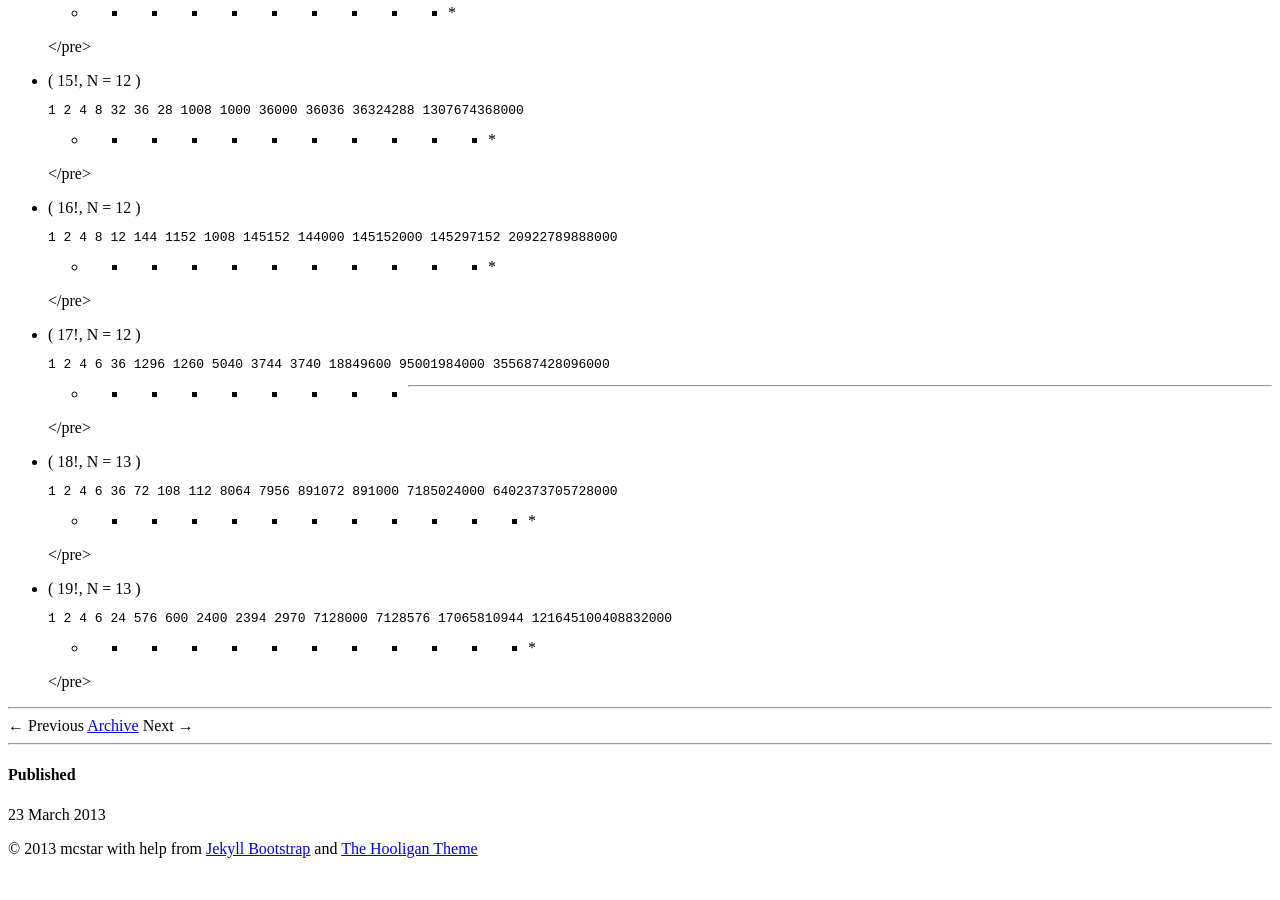
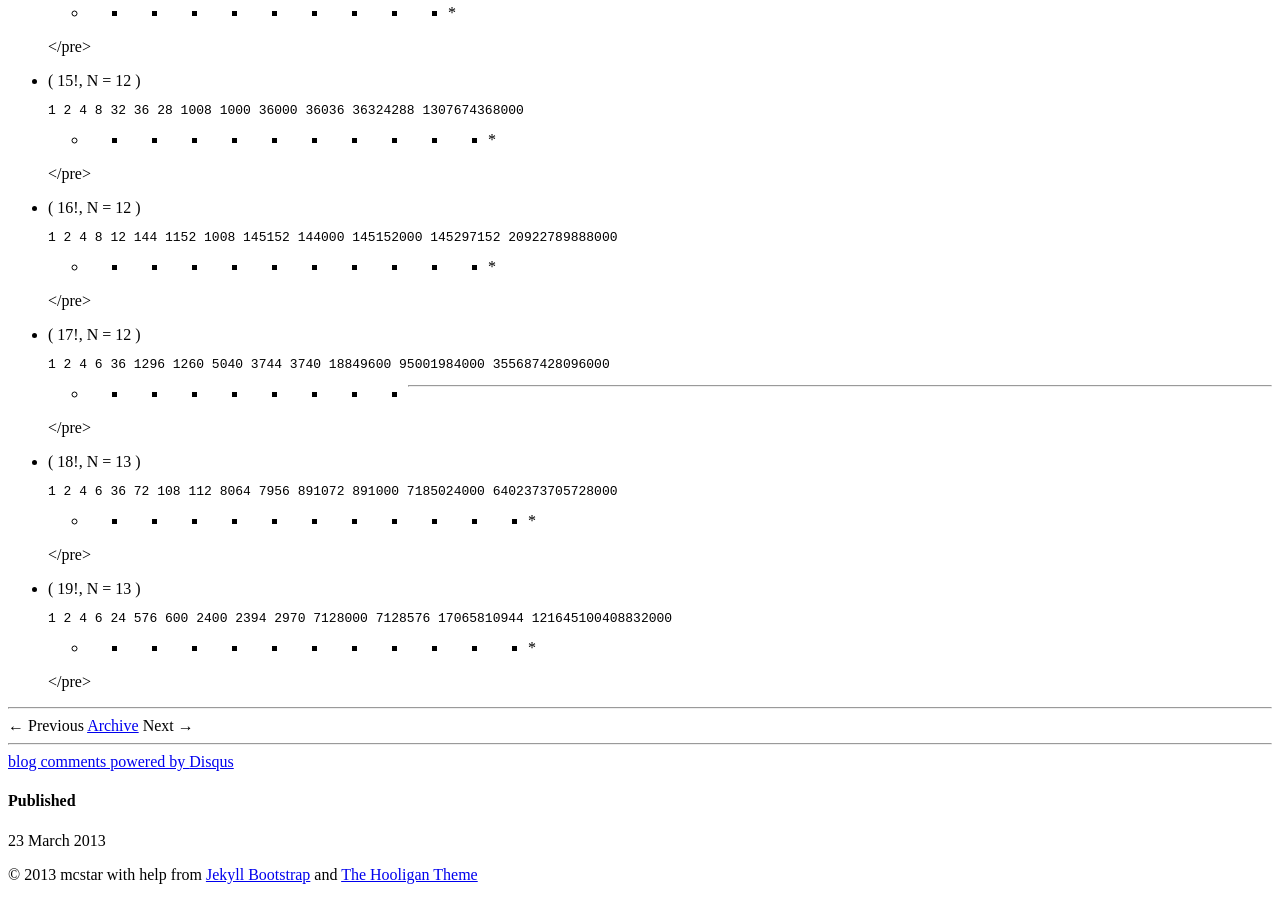
Before and after one commit to liquid-phynix/liquid-phynix.github.com, a Jekyll site: the page built from _posts/2013-03-23-search-for-slp.md, in a window 1280 px wide and 900 px high, scrolled down 4510 px. Built offline with Jekyll 4.4.1, drawn with Linux system fonts in a browser that asks for light colours; nearby versions of some CDN libraries; comment, search, counter and statistics services are not loaded; before the commit the page ends 5384 px from its top, so only the background shows below that.

Commit message:
added disqus

```diff
--- a/_config.yml
+++ b/_config.yml
@@ -81,9 +81,9 @@
   # Set 'provider' to false to turn commenting off globally.
   #
   comments :
-    provider : false
+    provider : disqus
     disqus :
-      short_name : jekyllbootstrap
+      short_name : mcstarsweblog
     livefyre :
       site_id : 123
     intensedebate :
```
